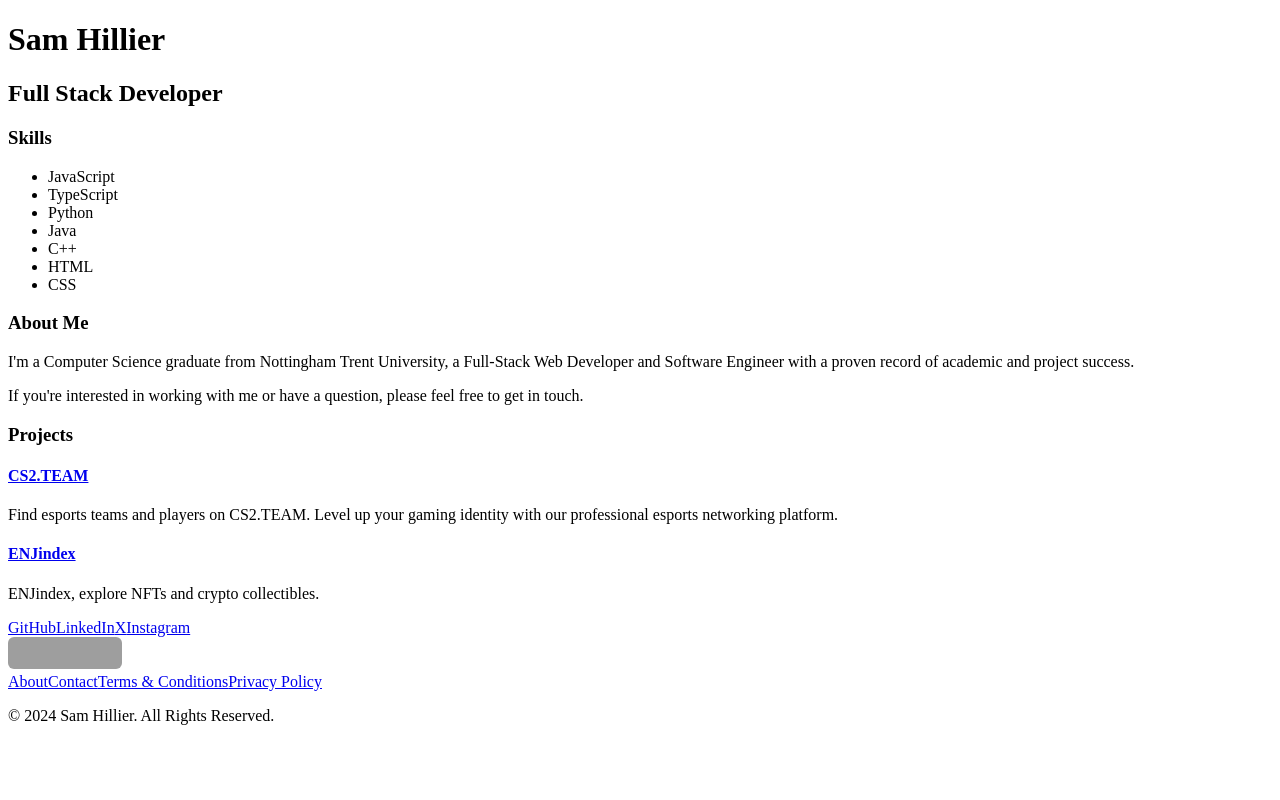
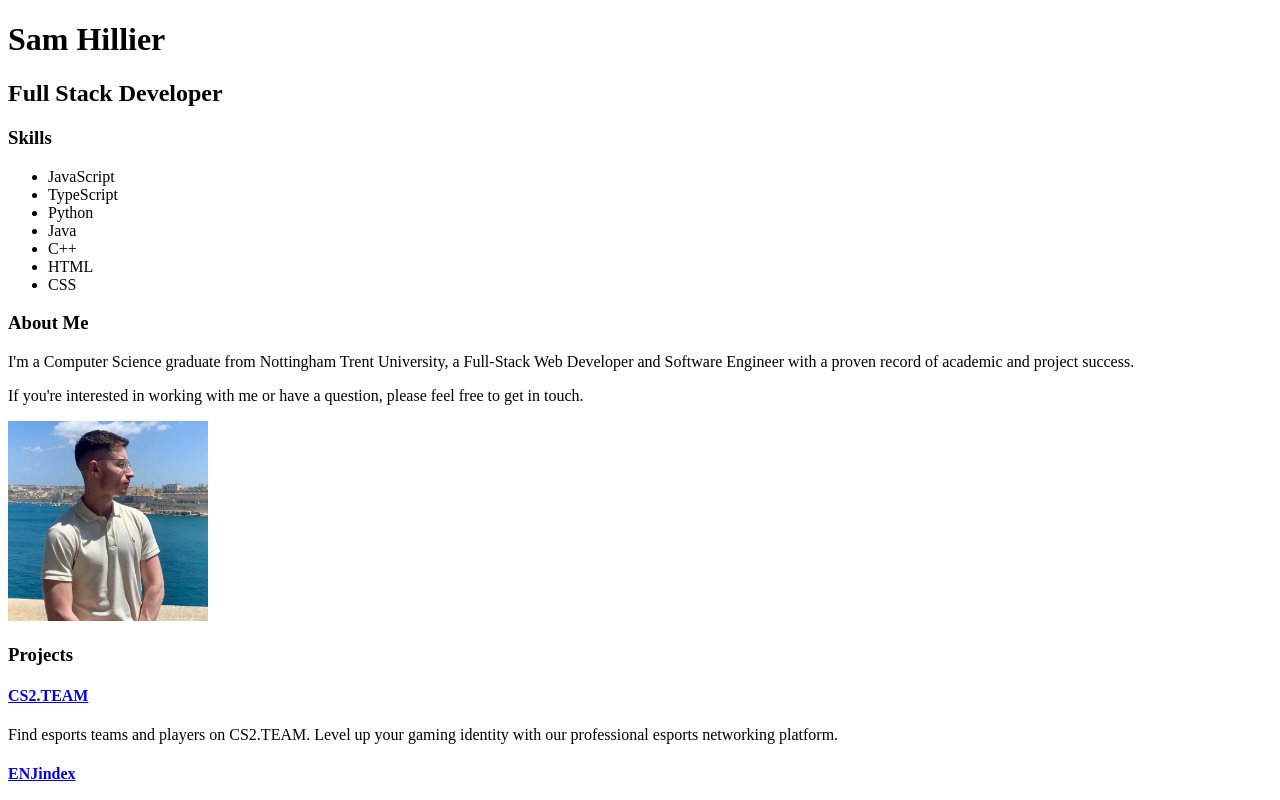
Before and after one commit to Zyphaex/portfolio, a React (Vite) app: page / in a window 1280 px wide. Shown: the top 800 px of the page. Built offline with nearby package versions, Linux system fonts and the light colour scheme; grey boxes are pictures that could not be loaded.

Commit message:
Add personal image

```diff
--- a/src/App.tsx
+++ b/src/App.tsx
@@ -31,6 +31,12 @@ function App() {
             If you're interested in working with me or have a question, please
             feel free to get in touch.
           </p>
+          <img
+            src="./src/assets/images/sam-hillier.jpg"
+            width="200"
+            height="200"
+            alt="Sam Hillier"
+          ></img>
         </section>
         <section>
           <h3>Projects</h3>
```
